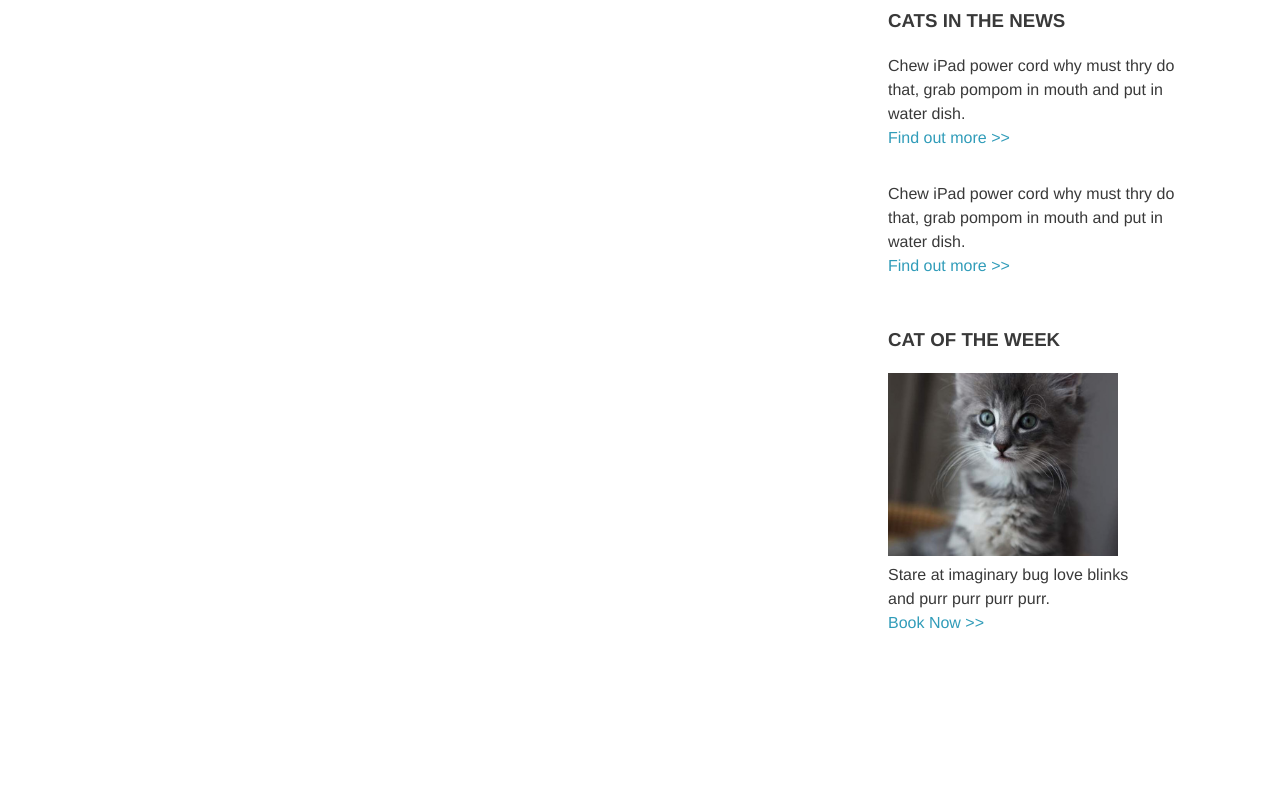
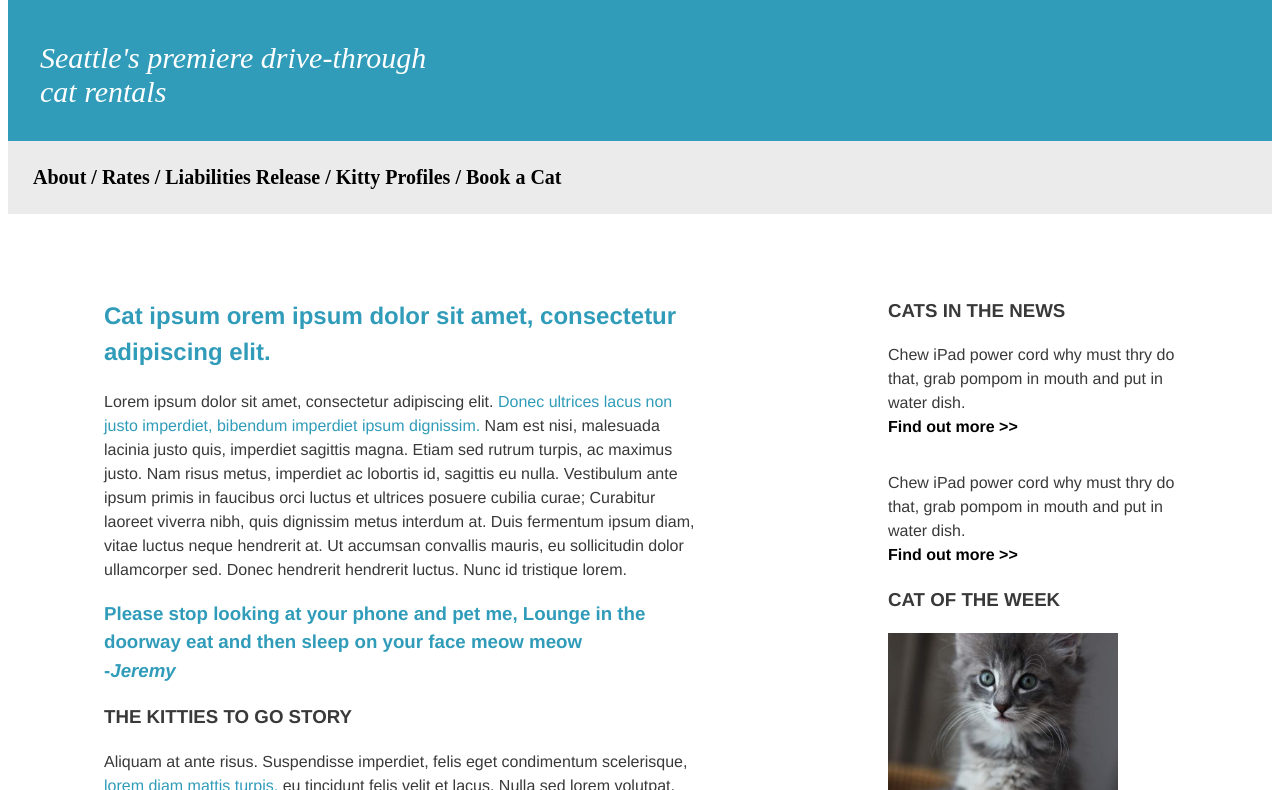
Before and after one commit to yc2020fl/partial-mock-up-website, a plain HTML site: page index.html in a window 1280 px wide. Shown: the part 113-903 px from the top of the page. Drawn offline with Linux system fonts and the light colour scheme.

Commit message:
added header, sections to html and also css style

```diff
--- a/index.html
+++ b/index.html
@@ -2,10 +2,33 @@
 <html lang="en">
   <head>
     <meta charset="utf-8">
-    <title>Home</title>
+    <title>Kitties To Go!</title>
     <link rel="stylesheet" type="text/css" href="styles/styles.css">
   </head>
   <body>
+    <header>
+      <h1>KITTIES TO GO! </h1>
+      <span class="second-line"><em><br>Seattle's premiere drive-through <br>cat rentals</em></span>
+    </header>
+    <nav>
+      <a href="#Link">About   /</a>
+      <a href="#link">Rates   /</a>
+      <a href="#Link">Liabilities Release   /</a>
+      <a href="#Link">Kitty Profiles   /</a>
+      <a href="#Link">Book a Cat</a>
+    </nav>
+    <section class="left">
+      <h2 class="blue">Cat ipsum orem ipsum dolor sit amet, consectetur adipiscing elit. </h2>
+      <p>Lorem ipsum dolor sit amet, consectetur adipiscing elit. <span class="blue"> Donec ultrices lacus non justo imperdiet, bibendum imperdiet ipsum dignissim.</span> Nam est nisi, malesuada lacinia justo quis, imperdiet sagittis magna. Etiam sed rutrum turpis, ac maximus justo. Nam risus metus, imperdiet ac lobortis id, sagittis eu nulla. Vestibulum ante ipsum primis in faucibus orci luctus et ultrices posuere cubilia curae; Curabitur laoreet viverra nibh, quis dignissim metus interdum at. Duis fermentum ipsum diam, vitae luctus neque hendrerit at. Ut accumsan convallis mauris, eu sollicitudin dolor ullamcorper sed. Donec hendrerit hendrerit luctus. Nunc id tristique lorem.</p>
+    <section>
+      <h3 class="blue">Please stop looking at your phone and pet me, Lounge in the doorway eat and then sleep on your face meow meow <br>-<em>Jeremy</em></h3>
+    </section>
+    <section>
+      <h3>THE KITTIES TO GO STORY</h3>
+      <p>Aliquam at ante risus. Suspendisse imperdiet, felis eget condimentum scelerisque, <span class="blue"> lorem diam mattis turpis, </span> eu tincidunt felis velit et lacus. Nulla sed lorem volutpat, porttitor quam porttitor, dictum lacus. Nullam a ligula mauris. Aenean orci felis, imperdiet nec cursus quis, interdum sit amet ante. Maecenas varius rutrum magna vitae commodo. Phasellus aliquam a dui a viverra. Pellentesque auctor urna ac orci gravida fermentum. Nulla sit amet ex efficitur, placerat orci vel, suscipit magna.</p>
+      <p>Vestibulum ante ipsum primis in faucibus orci luctus et ultrices posuere cubilia curae; Nulla lacinia nunc odio. Phasellus vitae mauris scelerisque, fermentum augue sed, facilisis neque. Vestibulum purus magna, faucibus pretium nisi nec, feugiat suscipit sem. Morbi convallis tincidunt orci at finibus. </p>
+    </section>
+    </section>
     <aside class="right">
       <section>
         <h3>CATS IN THE NEWS</h3>
@@ -25,7 +48,7 @@
       </section>
     </aside>
     <footer>
-        <img src="images/lesson04-mock5-cat-logo.png" alt="The White Logo Cat">
+      <img src="images/lesson04-mock5-cat-logo.png" alt="The White Logo Cat">
       <p>Aborpos nisto inci tet aut que volupti beruptiberro to ex <br> esseque invenienihil imaximu scideru ptistiusam consequunt</p>
       <a href="#">Footer link 1 /</a>
       <a href="#">Footer link 2 /</a>
--- a/styles/styles.css
+++ b/styles/styles.css
@@ -1,6 +1,31 @@
 * {
         box-sizing: border-box;
 }
+
+header {
+  background-color: rgb(48, 156, 185);
+  color: white;
+  padding: 2em;
+  border: 2em transparent;
+}
+
+header h2 {
+  font-size: 10px;
+}
+
+header .second-line {
+  background-color: rgb(48, 156, 185);
+  font-size: 30px;
+}
+
+nav{
+    font-size: 20px;
+    background-color: rgb(235,235,235);
+    border-style: solid;
+    border-color: rgb(235, 235, 235);
+    border-width: 25px;
+}
+
 h3 {
   color: rgb(57, 57, 57);
 }
@@ -11,14 +36,29 @@ p {
 }
 
 
-a {
-  color: rgb(48, 156, 185)
+.blue {
+  color: rgb(48, 156, 185);
 }
 
-section {
 
+section a {
+  color: rgb(48, 156, 185);
 }
 
+
+
+.left {
+  float: left;
+  width: 43em;
+  padding: 3em;
+  border: 1em transparent;
+  margin: 1em 1em 1em 3em;
+}
+
+
+section {
+  font-family: Helvetica, Arial, sans-serif;
+}
 aside {
   font-family: Helvetica, Arial, sans-serif;
 }
@@ -52,21 +92,24 @@ figure{
   margin: -1em;
 }
 
-footer img {
-  width: 20%;
-}
-
 section {
   line-height: 1.5;
 }
 
 
-section:first-of-type {
-  margin: 3em 0em;
+section a:link {
+  text-decoration: none;
 }
 
-section a:link {
+a:link {
   text-decoration: none;
+  color: black;
+  font-weight: bold;
+}
+
+
+.space {
+  margin: 2em 0em 0em 0em;
 }
 
 footer a:link {
@@ -91,9 +134,12 @@ footer {
   clear: right;
 }
 
-.space {
-  margin: 2em 0em 0em 0em;
+
+footer img {
+  width: 20%;
 }
+
+
 
 footer a {
   display: inline;
```
Also changed, not shown: 1 other file.
